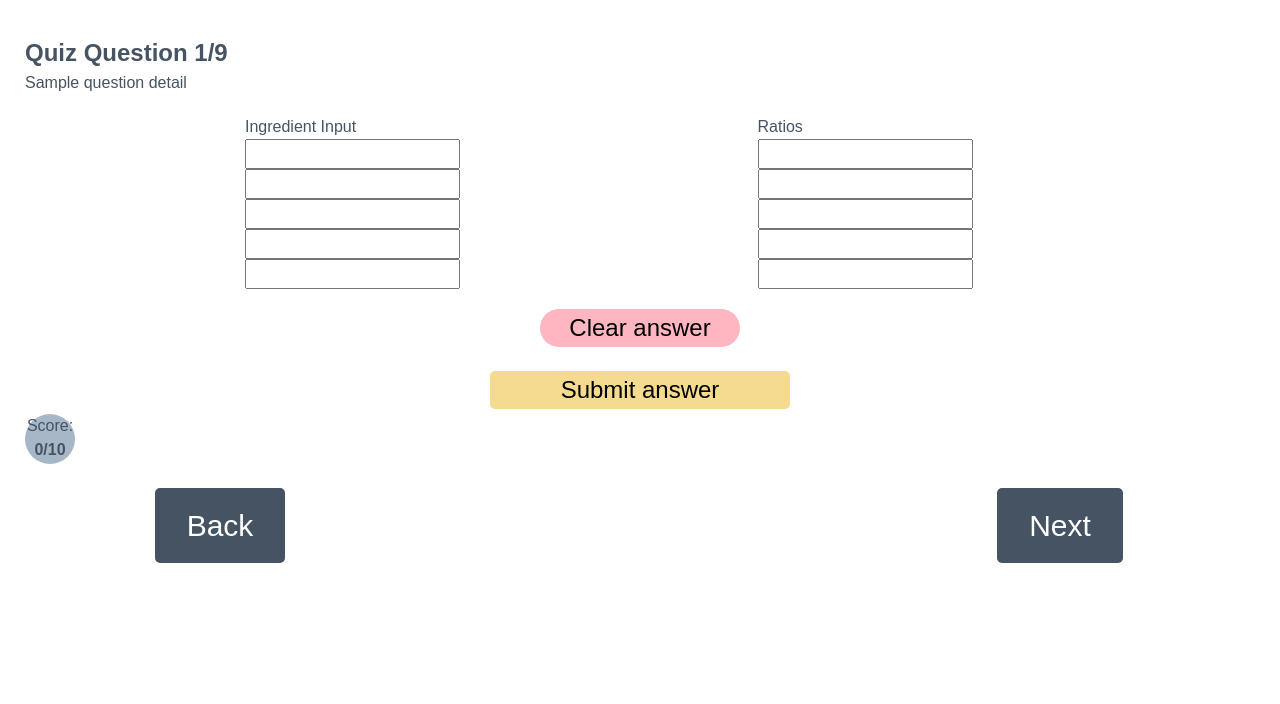
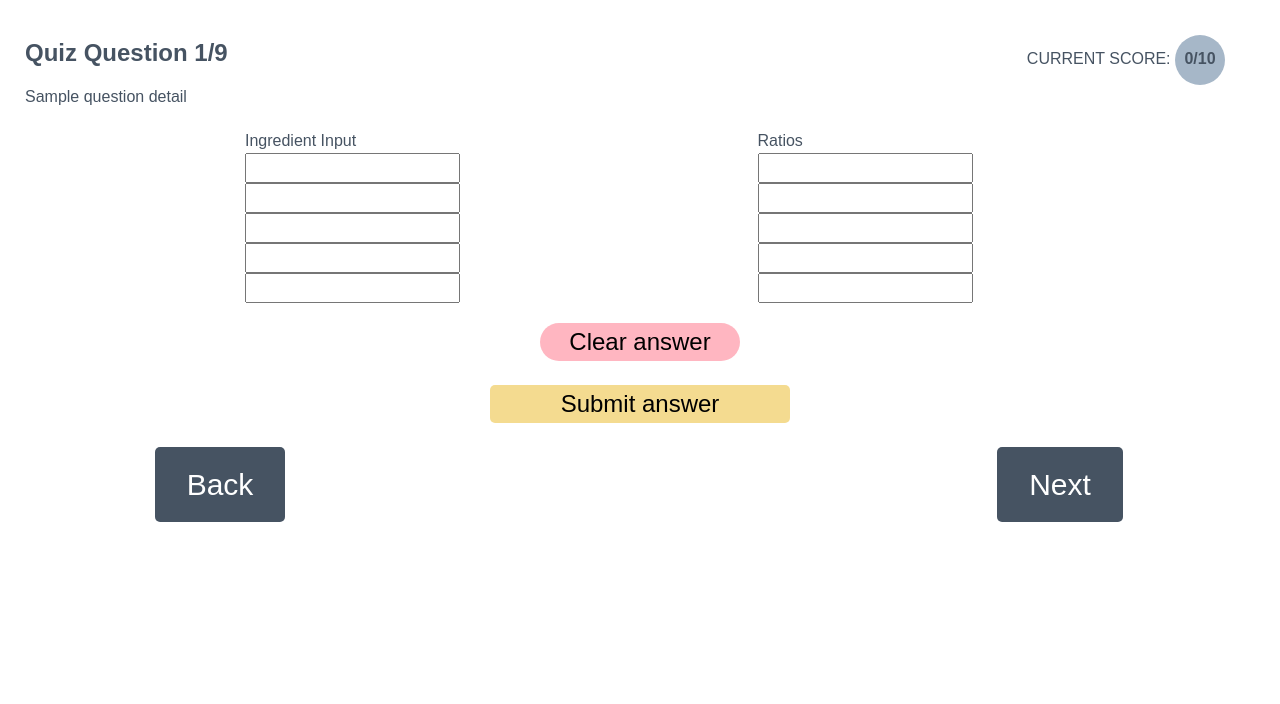
Before and after one commit to chris-cox-columbia/UID-Final-Project, a Flask app: template templates/freeForm.html in a window 1280 px wide. Shown: the part 111-815 px from the top of the page. Run offline with Flask 2, Linux system fonts and the light colour scheme; the template is opened without the code that fills it: most values are stand-ins (such as "Sample title", 1, 10 or a date in 2020); some libraries are stand-ins or nearby versions; some web fonts are replaced.

Commit message:
more score

```diff
--- a/templates/freeForm.html
+++ b/templates/freeForm.html
@@ -18,7 +18,13 @@
 </div>
 <!-- row to track which quesiton the user is on -->
 <div class="row" id="question_tracker">
-  <div class="col-12"><span id="title">Quiz Question {{questionDetails.id}}/9</span></div>
+  <div class="col-8"><span id="title">Quiz Question {{questionDetails.id}}/9</span></div>
+  <div style="text-align-last: end; padding-right: 45px;" class="col-4">
+    <div style="display: inline-block; transform: translateY(50%);">CURRENT SCORE:  </div>
+    <div style="display: inline-block;" class="score_circle">
+      <div style="transform: translateY(50%); text-align-last: center;" id="score">x/x</div>
+    </div>
+  </div>
   <div class="col-12"><span id="body">{{questionDetails.question}}</span></div>
 </div>
 <!-- row to do the dragging and dropping -->
@@ -58,16 +64,6 @@
 <div class="row" id="feedback">
 </div>
 
-<!-- Create a circular div with the text "score" in the top right of the page-->
-<div class="row" id="score-container">
-  <div class="col-12">
-    <div class="score_circle">
-      <div>Score: </div>
-      <div id="score">x/x</div>
-    </div>
-  </div>
-</div>
-
 <div class="row" id="navigation">
   <div class="col-4" style="margin: 0">
      <center><button type="button" class="quiz_button" id="back_button">Back</button></center>
```
Also changed, not shown: templates/ratios.html (+7 -1 lines).
